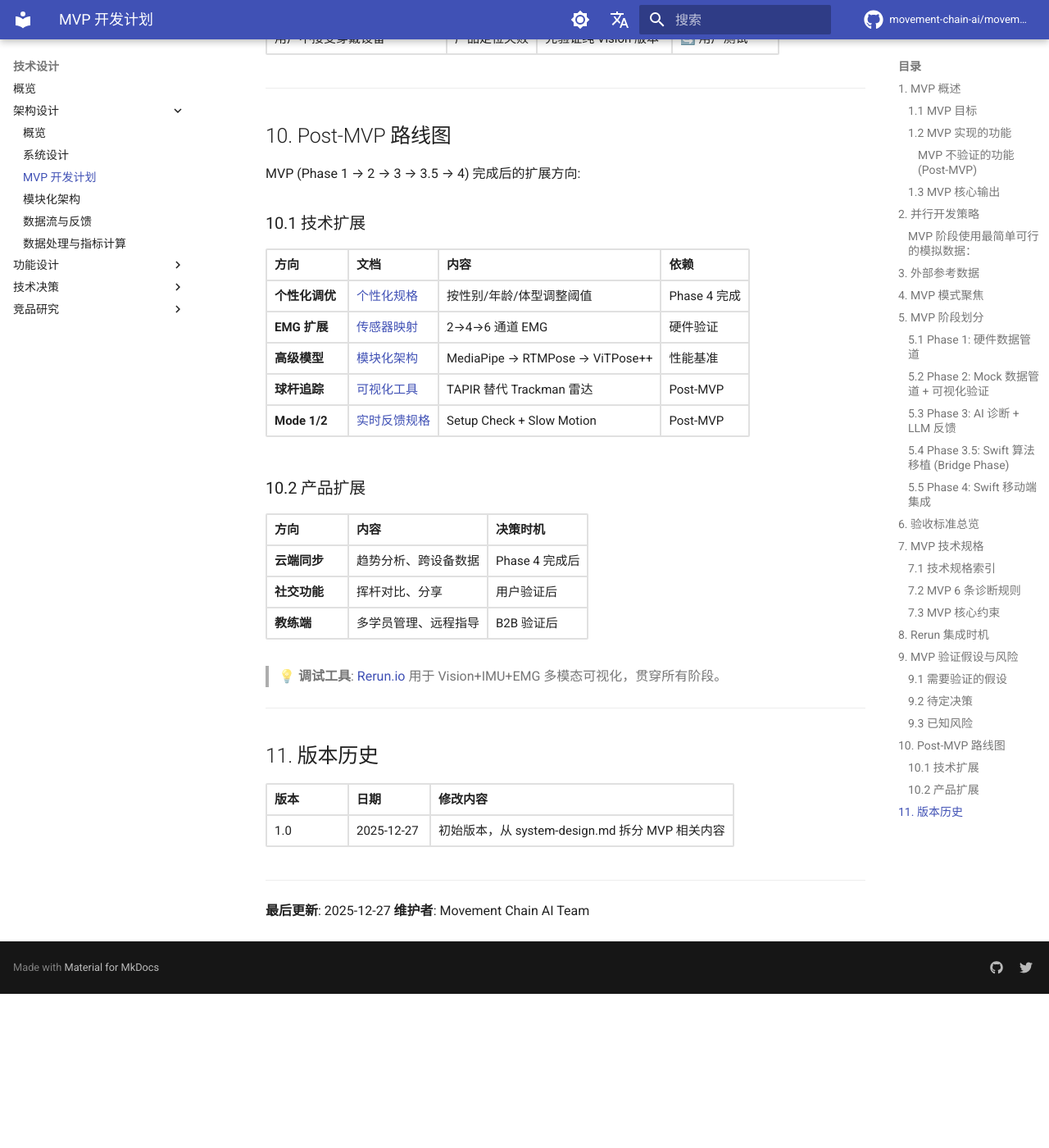
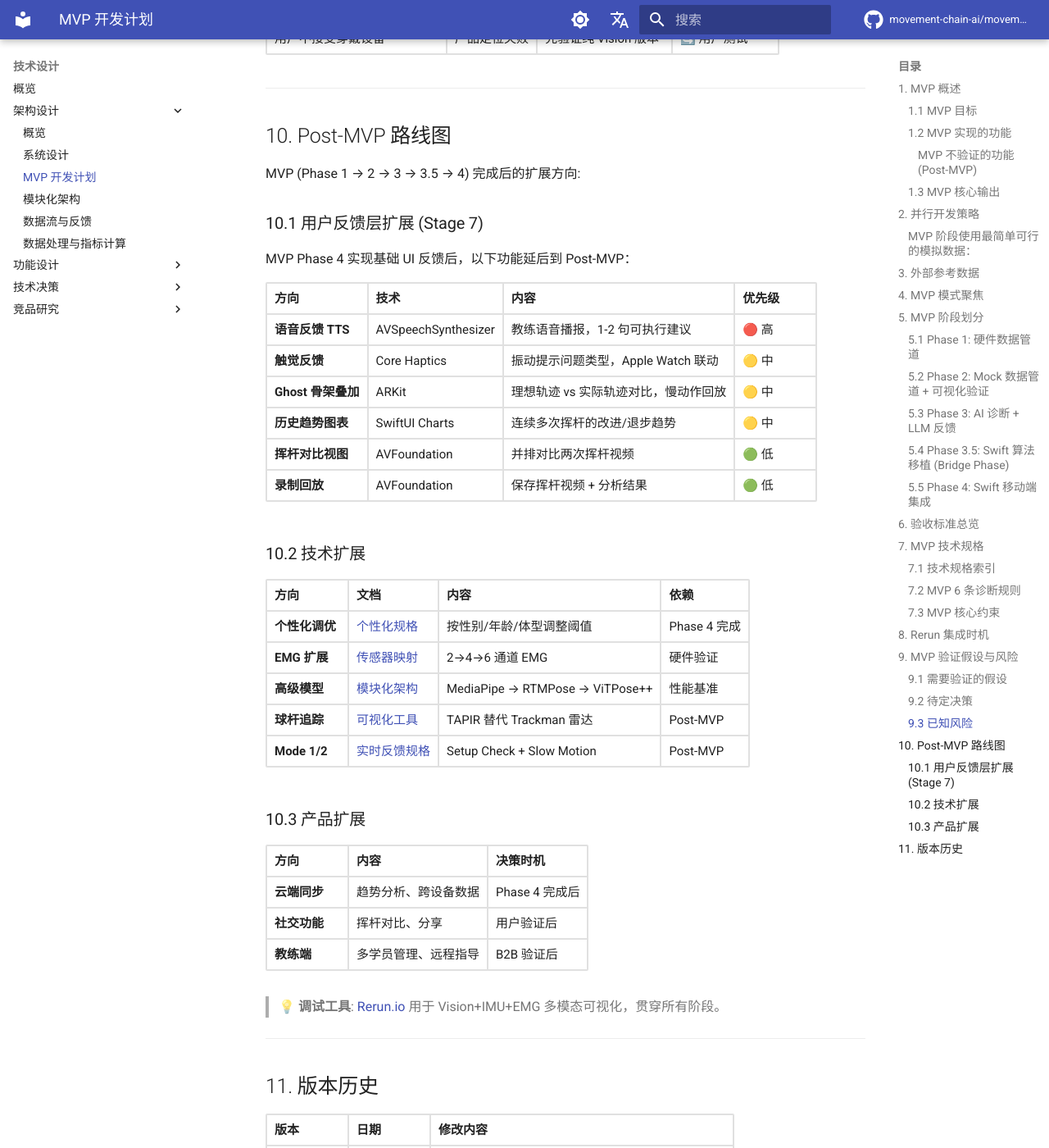
Before and after one commit to movement-chain-ai/movement-chain-docs, an MkDocs documentation site: the page built from docs/zh/design/architecture/mvp-plan.md, in a window 1280 px wide and 1400 px high, scrolled down 10426 px. Shown: the whole window at 82% size. Built offline with MkDocs 1.6.1 and Material for MkDocs 9.7.7, drawn with Linux system fonts in a browser that asks for light colours; comment, search, counter and statistics services are not loaded; the version menu is left out; before the commit the page ends 11638 px from its top, so only the background shows below that.

Commit message:
添加 Post-MVP §10.1 用户反馈层扩展 (Stage 7)
包含语音反馈、触觉反馈、Ghost骨架叠加、历史趋势图表等功能规划

🤖 Generated with [Claude Code](https://claude.com/claude-code)

Co-Authored-By: Claude Opus 4.5 <noreply@anthropic.com>

```diff
--- a/docs/zh/design/architecture/mvp-plan.md
+++ b/docs/zh/design/architecture/mvp-plan.md
@@ -431,7 +431,20 @@ flowchart LR
 
 MVP (Phase 1 → 2 → 3 → 3.5 → 4) 完成后的扩展方向:
 
-### 10.1 技术扩展
+### 10.1 用户反馈层扩展 (Stage 7)
+
+MVP Phase 4 实现基础 UI 反馈后，以下功能延后到 Post-MVP：
+
+| 方向 | 技术 | 内容 | 优先级 |
+|------|------|------|--------|
+| **语音反馈 TTS** | AVSpeechSynthesizer | 教练语音播报，1-2 句可执行建议 | 🔴 高 |
+| **触觉反馈** | Core Haptics | 振动提示问题类型，Apple Watch 联动 | 🟡 中 |
+| **Ghost 骨架叠加** | ARKit | 理想轨迹 vs 实际轨迹对比，慢动作回放 | 🟡 中 |
+| **历史趋势图表** | SwiftUI Charts | 连续多次挥杆的改进/退步趋势 | 🟡 中 |
+| **挥杆对比视图** | AVFoundation | 并排对比两次挥杆视频 | 🟢 低 |
+| **录制回放** | AVFoundation | 保存挥杆视频 + 分析结果 | 🟢 低 |
+
+### 10.2 技术扩展
 
 | 方向 | 文档 | 内容 | 依赖 |
 |------|------|------|------|
@@ -441,7 +454,7 @@ MVP (Phase 1 → 2 → 3 → 3.5 → 4) 完成后的扩展方向:
 | **球杆追踪** | [可视化工具](../decisions/visualization-tools-evaluation.md) | TAPIR 替代 Trackman 雷达 | Post-MVP |
 | **Mode 1/2** | [实时反馈规格](../specs/real-time-feedback.md) | Setup Check + Slow Motion | Post-MVP |
 
-### 10.2 产品扩展
+### 10.3 产品扩展
 
 | 方向 | 内容 | 决策时机 |
 |------|------|----------|
```
